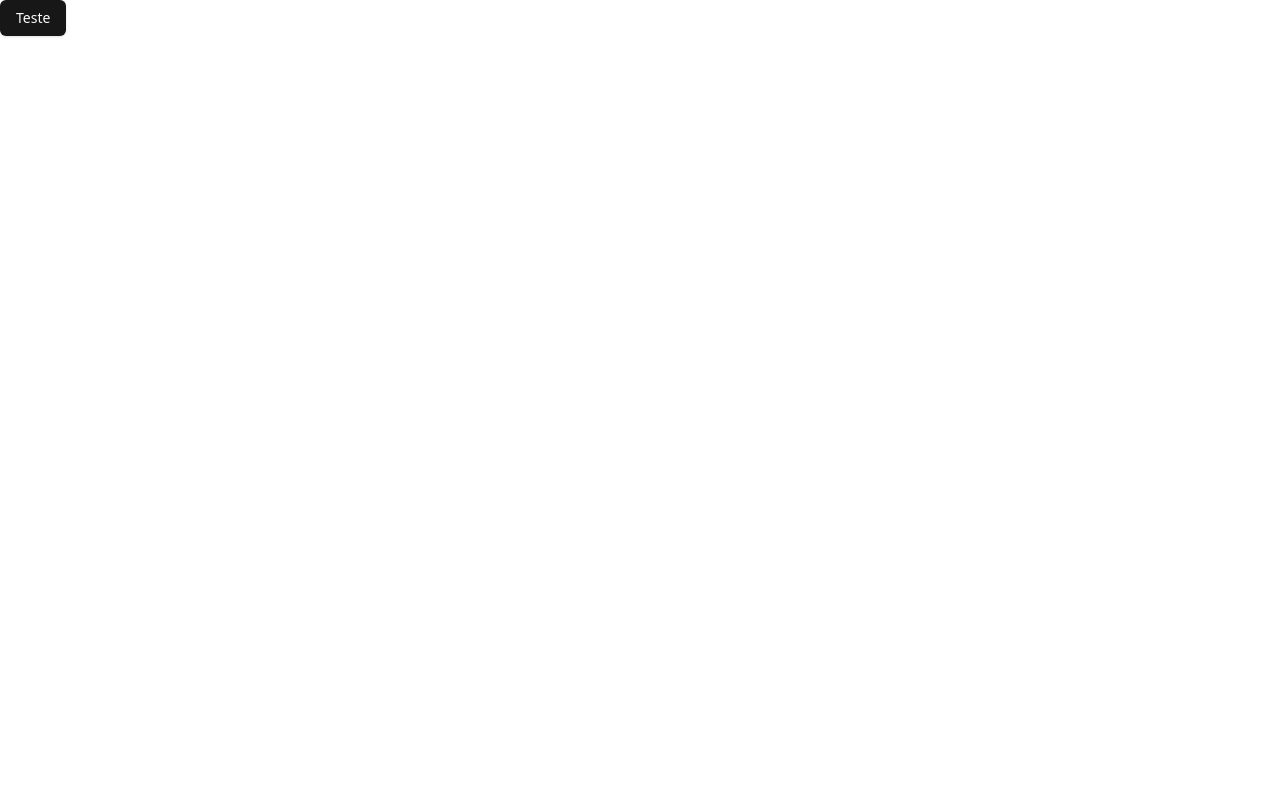
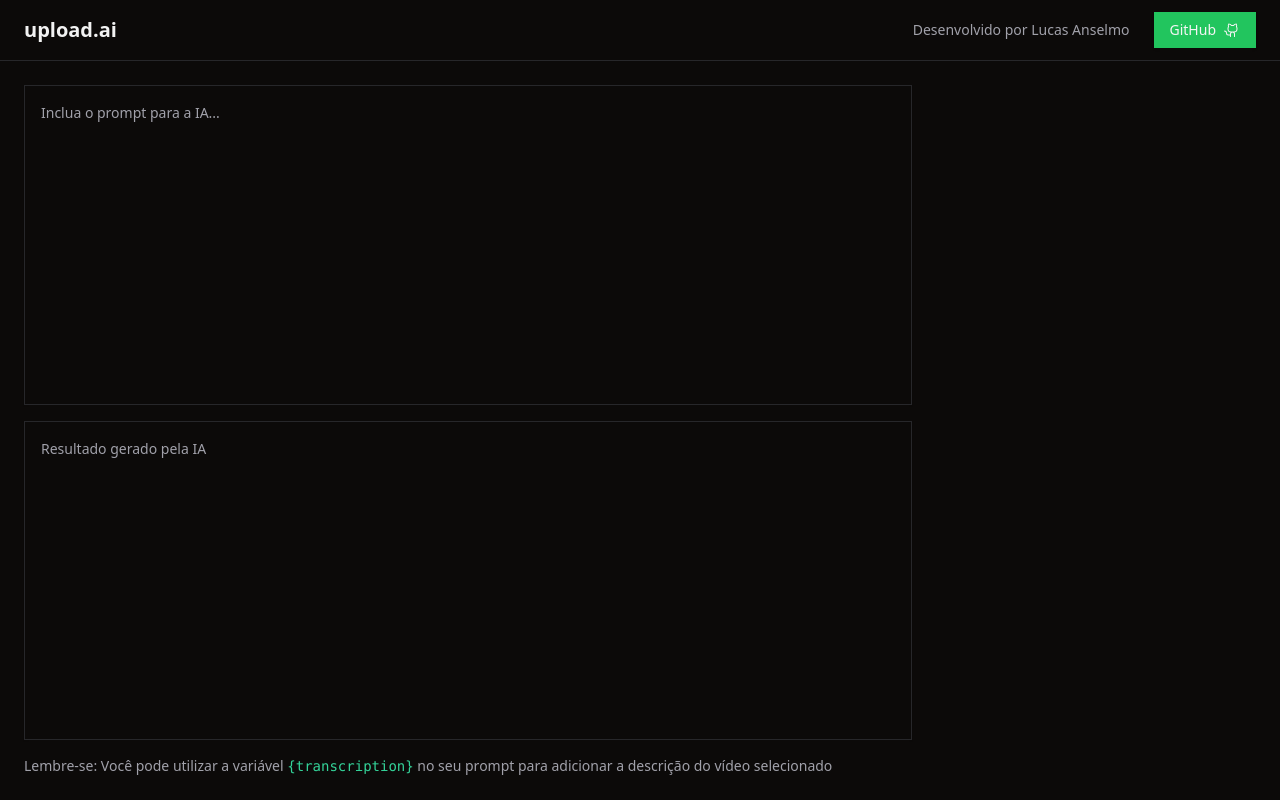
Before and after one commit to LucasAnselmoSilva12345/upload-ai-nlw, a React (Vite) app: page / in a window 1280 px wide. Built offline with nearby package versions, Linux system fonts and the light colour scheme.

Commit message:
Feat: Green Shadcn UI Theme Feat: Textarea for AI texts
Signed-off-by: LucasAnselmoSilva12345 <lucasanselmodasilva02@gmail.com>

```diff
--- a/package.json
+++ b/package.json
@@ -13,6 +13,7 @@
   "dependencies": {
     "@phosphor-icons/react": "^2.0.10",
     "@radix-ui/react-icons": "^1.3.0",
+    "@radix-ui/react-separator": "^1.0.3",
     "@radix-ui/react-slot": "^1.0.2",
     "class-variance-authority": "^0.7.0",
     "clsx": "^2.0.0",
--- a/src/App.tsx
+++ b/src/App.tsx
@@ -1,5 +1,50 @@
+import { GithubLogo } from '@phosphor-icons/react';
 import { Button } from './components/ui/button';
+import { Separator } from '@radix-ui/react-separator';
+import { Textarea } from './components/ui/textarea';
 
 export function App() {
-  return <Button>Teste</Button>;
+  return (
+    <div className="min-h-screen flex flex-col">
+      <header className="px-6 py-3 flex items-center justify-between border-b">
+        <h1 className="text-xl font-bold">upload.ai</h1>
+
+        <div className="flex items-center gap-3">
+          <span className="text-sm text-muted-foreground">
+            Desenvolvido por Lucas Anselmo
+          </span>
+
+          <Separator orientation="vertical" className="h-6" />
+
+          <Button className="flex items-center gap-2 text-neutral-100">
+            GitHub
+            <GithubLogo size={16} weight="regular" />
+          </Button>
+        </div>
+      </header>
+
+      <main className="flex-1 p-6 flex gap-6">
+        <section className="flex flex-col flex-1 gap-4">
+          <div className="grid grid-rows-2 gap-4 flex-1">
+            <Textarea
+              className="resize-none p-4 leading-relaxed"
+              placeholder="Inclua o prompt para a IA..."
+            />
+            <Textarea
+              className="resize-none p-4 leading-relaxed"
+              placeholder="Resultado gerado pela IA"
+              readOnly
+            />
+          </div>
+
+          <p className="text-sm text-muted-foreground">
+            Lembre-se: Você pode utilizar a variável{' '}
+            <code className="text-emerald-400">{'{transcription}'}</code> no seu
+            prompt para adicionar a descrição do vídeo selecionado
+          </p>
+        </section>
+        <aside className="w-80"></aside>
+      </main>
+    </div>
+  );
 }
--- /dev/null
+++ b/src/components/ui/separator.tsx
@@ -0,0 +1,29 @@
+import * as React from "react"
+import * as SeparatorPrimitive from "@radix-ui/react-separator"
+
+import { cn } from "@/lib/utils"
+
+const Separator = React.forwardRef<
+  React.ElementRef<typeof SeparatorPrimitive.Root>,
+  React.ComponentPropsWithoutRef<typeof SeparatorPrimitive.Root>
+>(
+  (
+    { className, orientation = "horizontal", decorative = true, ...props },
+    ref
+  ) => (
+    <SeparatorPrimitive.Root
+      ref={ref}
+      decorative={decorative}
+      orientation={orientation}
+      className={cn(
+        "shrink-0 bg-border",
+        orientation === "horizontal" ? "h-[1px] w-full" : "h-full w-[1px]",
+        className
+      )}
+      {...props}
+    />
+  )
+)
+Separator.displayName = SeparatorPrimitive.Root.displayName
+
+export { Separator }
--- /dev/null
+++ b/src/components/ui/textarea.tsx
@@ -0,0 +1,24 @@
+import * as React from "react"
+
+import { cn } from "@/lib/utils"
+
+export interface TextareaProps
+  extends React.TextareaHTMLAttributes<HTMLTextAreaElement> {}
+
+const Textarea = React.forwardRef<HTMLTextAreaElement, TextareaProps>(
+  ({ className, ...props }, ref) => {
+    return (
+      <textarea
+        className={cn(
+          "flex min-h-[60px] w-full rounded-md border border-input bg-transparent px-3 py-2 text-sm shadow-sm placeholder:text-muted-foreground focus-visible:outline-none focus-visible:ring-1 focus-visible:ring-ring disabled:cursor-not-allowed disabled:opacity-50",
+          className
+        )}
+        ref={ref}
+        {...props}
+      />
+    )
+  }
+)
+Textarea.displayName = "Textarea"
+
+export { Textarea }
--- a/src/index.css
+++ b/src/index.css
@@ -4,65 +4,25 @@
 
 @layer base {
   :root {
-    --background: 0 0% 100%;
-    --foreground: 0 0% 3.9%;
-
-    --card: 0 0% 100%;
-    --card-foreground: 0 0% 3.9%;
-
-    --popover: 0 0% 100%;
-    --popover-foreground: 0 0% 3.9%;
-
-    --primary: 0 0% 9%;
-    --primary-foreground: 0 0% 98%;
-
-    --secondary: 0 0% 96.1%;
-    --secondary-foreground: 0 0% 9%;
-
-    --muted: 0 0% 96.1%;
-    --muted-foreground: 0 0% 45.1%;
-
-    --accent: 0 0% 96.1%;
-    --accent-foreground: 0 0% 9%;
-
-    --destructive: 0 84.2% 60.2%;
-    --destructive-foreground: 0 0% 98%;
-
-    --border: 0 0% 89.8%;
-    --input: 0 0% 89.8%;
-    --ring: 0 0% 3.9%;
-
-    --radius: 0.5rem;
-  }
-
-  .dark {
-    --background: 0 0% 3.9%;
-    --foreground: 0 0% 98%;
-
-    --card: 0 0% 3.9%;
-    --card-foreground: 0 0% 98%;
-
-    --popover: 0 0% 3.9%;
-    --popover-foreground: 0 0% 98%;
-
-    --primary: 0 0% 98%;
-    --primary-foreground: 0 0% 9%;
-
-    --secondary: 0 0% 14.9%;
+    --background: 20 14.3% 4.1%;
+    --foreground: 0 0% 95%;
+    --card: 24 9.8% 10%;
+    --card-foreground: 0 0% 95%;
+    --popover: 0 0% 9%;
+    --popover-foreground: 0 0% 95%;
+    --primary: 142.1 70.6% 45.3%;
+    --primary-foreground: 144.9 80.4% 10%;
+    --secondary: 240 3.7% 15.9%;
     --secondary-foreground: 0 0% 98%;
-
-    --muted: 0 0% 14.9%;
-    --muted-foreground: 0 0% 63.9%;
-
-    --accent: 0 0% 14.9%;
+    --muted: 0 0% 15%;
+    --muted-foreground: 240 5% 64.9%;
+    --accent: 12 6.5% 15.1%;
     --accent-foreground: 0 0% 98%;
-
     --destructive: 0 62.8% 30.6%;
-    --destructive-foreground: 0 0% 98%;
-
-    --border: 0 0% 14.9%;
-    --input: 0 0% 14.9%;
-    --ring: 0 0% 83.1%;
+    --destructive-foreground: 0 85.7% 97.3%;
+    --border: 240 3.7% 15.9%;
+    --input: 240 3.7% 15.9%;
+    --ring: 142.4 71.8% 29.2%;
   }
 }
 
```
Also changed, not shown: 1 other file (tests, documents, lock files or other folders).
